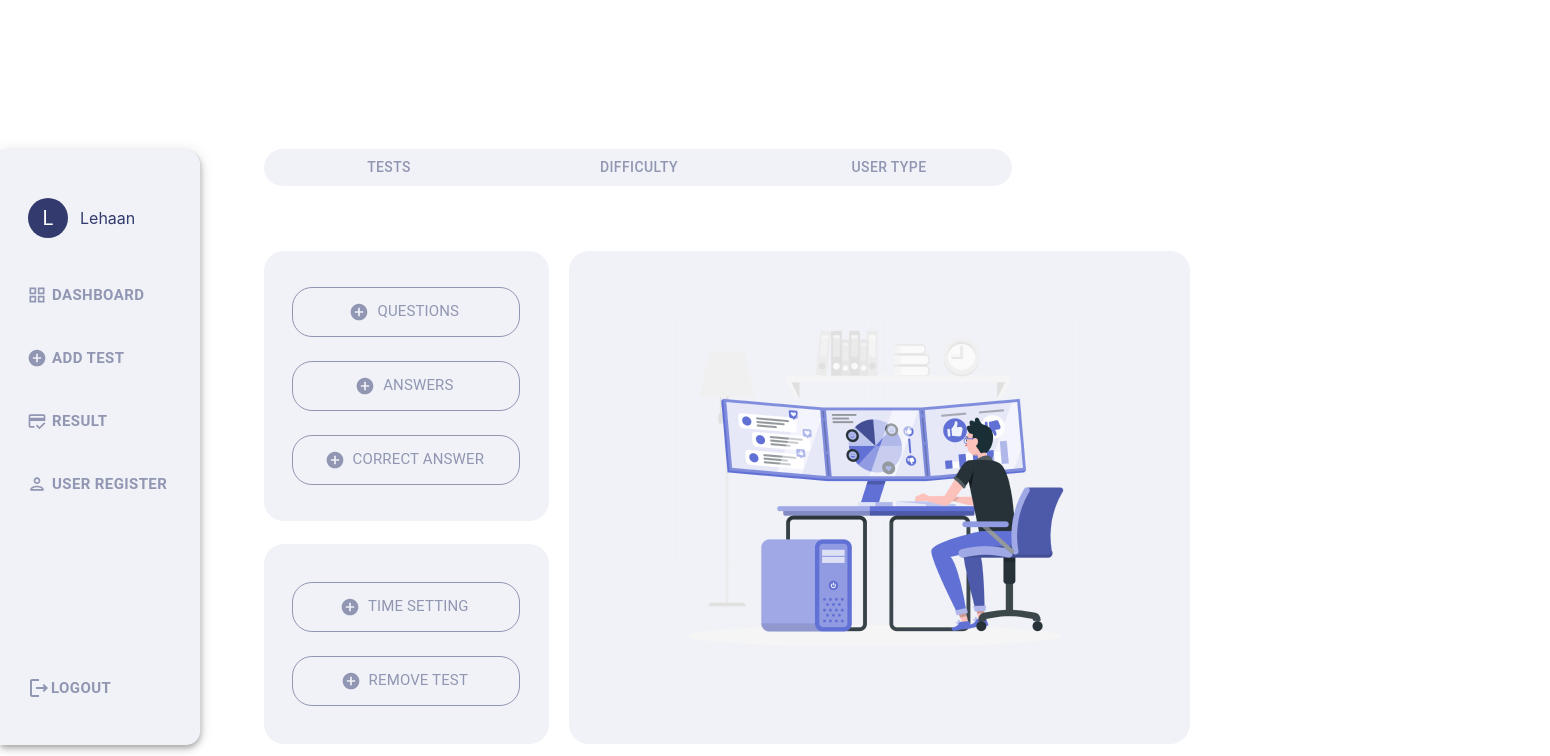
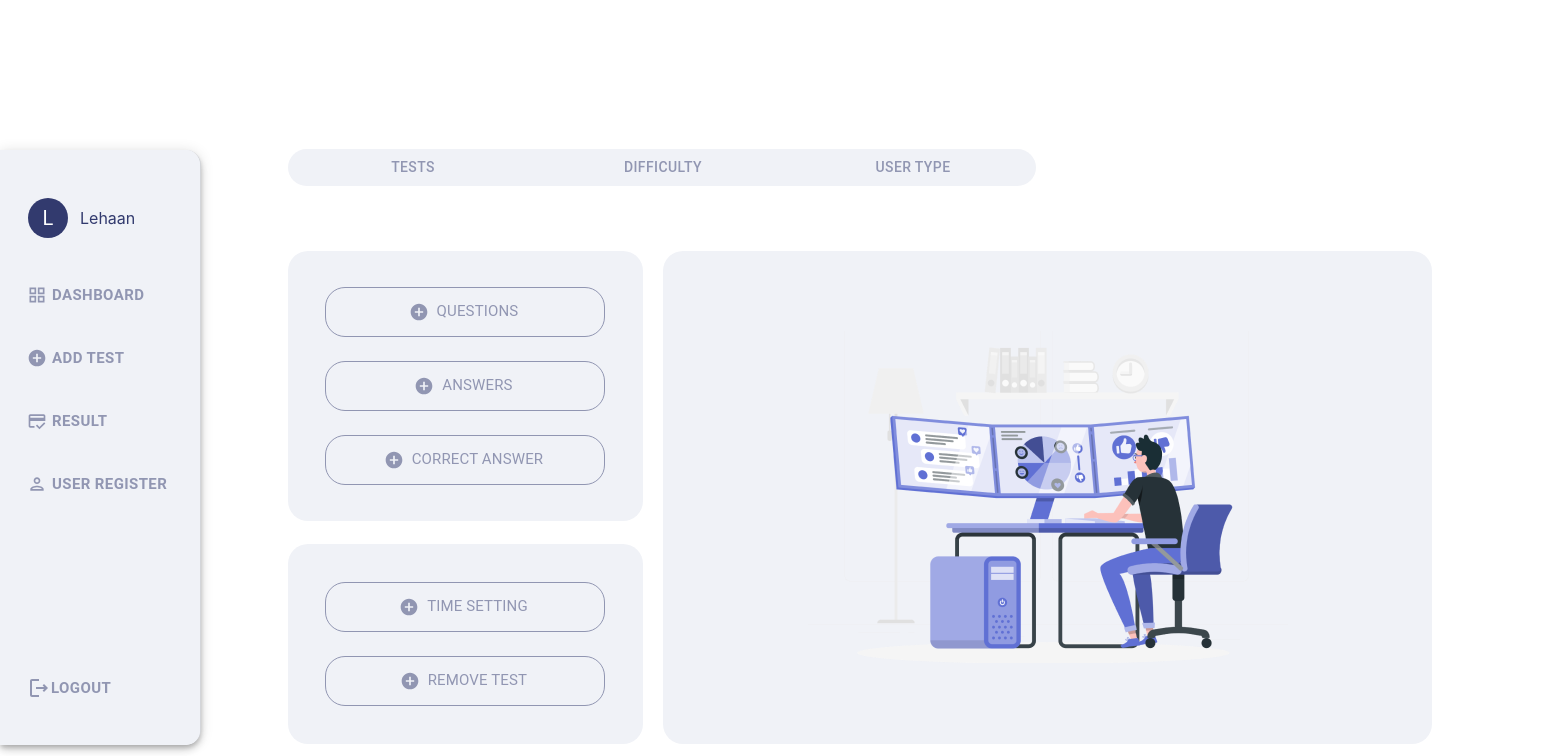
Before and after one commit to vimalehaan/Driving-License_Quizz-Application, a React (Create React App) app in the folder frontend/: page / in a window 1280 px wide. Shown: the top 756 px of the page, 1550 px wide, since content can reach past the window. Built offline with nearby package versions, Linux system fonts and the light colour scheme; the HTML template or start-up script is replaced by a standard one.

Commit message:
Some Button functions added

```diff
--- a/frontend/src/Components/Admin/AnswerTextField.js
+++ b/frontend/src/Components/Admin/AnswerTextField.js
@@ -31,21 +31,32 @@ import {
 } from '../Utils/Mui'
 
 import { useStylesOne } from './TypeQuestion';
+import { useState } from 'react';
 
-export default function AnswerTextField() {
+export default function AnswerTextField({ answers, onAnswerChange }) {
     const classes = useStylesOne();
-    const numbers = [1, 2, 3, 4];
+    // const numbers = [1, 2, 3, 4];
+
+
+    const handleChange = (event, index) => {
+        const value = event.target.value;
+        const newAnswers = [...answers];
+        newAnswers[index] = value;
+        onAnswerChange(newAnswers);
+    };
 
     return (
         <div>
-            {numbers.map((number) => (
-                <TextField key={number} className={classes.SmallTextField}
-                    id="standard-textarea"
+            {answers.map((answer, index) => (
+                <TextField key={index} className={classes.SmallTextField}
+                    id="`answer-${index}`"
                     maxRows={2}
-                    placeholder={`Answer ${number}`}
+                    placeholder={`Answer ${index + 1}`}
+                    value={answer}
                     inputProps={{ color: 'blue' }}
                     sx={{ marginTop: '5px', marginLeft: '0px', width: '600px' }}
                     InputProps={{ sx: { borderRadius: '20px' } }}
+                    onChange={(event) => handleChange(event, index)}
                 />
             ))}
         </div>
--- a/frontend/src/Components/Admin/QuestionTextField.js
+++ b/frontend/src/Components/Admin/QuestionTextField.js
@@ -33,8 +33,13 @@ import {
 
 import { useStylesOne } from './TypeQuestion';
 
-export default function QuestionTextField() {
+export default function QuestionTextField({initialValue, onChange}) {
     const classes = useStylesOne();
+    const handleChange = (event) => {
+        const newText = event.target.value;
+        onChange(newText); // Notify parent component of the change
+      };
+
 
     return (
         <div>
@@ -45,7 +50,8 @@ export default function QuestionTextField() {
                 multiline
                 sx={{ marginTop: '20px', marginLeft: '25px', width: '600px'}}
                 InputProps={{ sx: { borderRadius: '20px'} }}
-
+                value={initialValue} // Bind value to initialValue prop
+        onChange={handleChange} // Notify parent component of the change
             />
         </div>
     )
--- a/frontend/src/Components/Admin/SideBar.js
+++ b/frontend/src/Components/Admin/SideBar.js
@@ -94,13 +94,13 @@ function SideBar() {
         <Drawer className={classes.drawer}
             variant="permanent"
             anchor="left"
-            PaperProps={{ elevation: '5',}}
+            PaperProps={{ elevation: '5', }}
         >
             {/* <Toolbar /> */}
             <Grid container marginTop={6} marginLeft={-2}>
                 <Stack direction={"row"} marginLeft={5.5} >
                     <Avatar sx={{ bgcolor: '#323A6E' }}>L</Avatar>
-                <Typography className={classes.NameTypo} color= '#323A6E' variant="p" height={40} paddingTop={1.2} marginLeft={1.5}>Lehaan</Typography>
+                    <Typography className={classes.NameTypo} color='#323A6E' variant="p" height={40} paddingTop={1.2} marginLeft={1.5}>Lehaan</Typography>
                 </Stack>
 
                 <List sx={{ marginTop: '20px' }}>
@@ -117,8 +117,7 @@ function SideBar() {
                     ))}
                     <ListItem disablePadding >
 
-                    <SideButton sx={{ marginTop: '140px',marginLeft: '35px' }} disableElevation disableTouchRipple disableFocusRipple
-
+                        <SideButton sx={{ marginTop: '140px', marginLeft: '35px' }} disableElevation disableTouchRipple disableFocusRipple
                         >
                             <LogoutOutlinedIcon />
                             <Typography variant='h9' fontSize={15} fontWeight={600}>Logout</Typography>
--- /dev/null
+++ b/frontend/src/Components/Admin/Switch_Q&AField.js
@@ -0,0 +1,10 @@
+import React from "react";
+import { useState } from "react";
+
+export const handleButtonClick = (id, setActiveButton) => {
+
+    //Set a button active at a time..
+    setActiveButton((prevState) => ({
+      ...Object.fromEntries(Object.keys(prevState).map(key => [key, key === id ? true : false]))
+    }));
+  };
--- a/frontend/src/Components/Admin/TestIDContainer.js
+++ b/frontend/src/Components/Admin/TestIDContainer.js
@@ -30,10 +30,8 @@ import {
     Chip
 } from '../Utils/Mui'
 
-import { CusButton, Item } from '../Utils/StyledComponents'
 
 const IdBox = styled(Box)({
-
     borderRadius: '20px',
     display: 'flex',
     justifyContent: 'center',
@@ -59,7 +57,6 @@ export default function TestIdComponent({ testid }) {
                         marginLeft: '0px'
                     }}>
                     <Typography sx={{
-                        // fontSize: '18px',
                         display: 'flex',
                         justifyContent: 'center',
                         alignItems: 'center',
@@ -94,5 +91,4 @@ export default function TestIdComponent({ testid }) {
         </IdBox>
 
     )
-    // <CusButton />
 };
--- a/frontend/src/Components/Admin/TypeQuestion.js
+++ b/frontend/src/Components/Admin/TypeQuestion.js
@@ -29,18 +29,23 @@ import {
     TextField,
     Chip
 } from '../Utils/Mui'
+import Container from '@mui/material/Container';
 
 import { useTheme } from '@mui/material/styles';
 import useMediaQuery from '@mui/material/useMediaQuery';
 
 import { makeStyles } from '@mui/styles';
-import { Item, ItemOne, SmallButton } from '../Utils/StyledComponents';
+import { CusButton, CusButtonPurp, Item, ItemOne, SmallButton } from '../Utils/StyledComponents';
+import { handleButtonClick } from './Switch_Q&AField';
 import AnswerTextField from './AnswerTextField';
 import QuestionTextField from './QuestionTextField';
 import TestIdComponent from './TestIDContainer';
 
 import FormatBoldIcon from '@mui/icons-material/FormatBold';
+import NavigateNextIcon from '@mui/icons-material/NavigateNext';
+import NavigateBeforeIcon from '@mui/icons-material/NavigateBefore';
 import FormatUnderlinedIcon from '@mui/icons-material/FormatUnderlined';
+import CheckIcon from '@mui/icons-material/Check';
 import CloudUploadIcon from '@mui/icons-material/CloudUpload';
 import { IconButton } from '@mui/material';
 import { useState } from 'react';
@@ -90,15 +95,21 @@ export const useStylesOne = makeStyles((theme) => ({
     },
 }));
 
-export const switchCompo = (activeButton, id) => {
+export const switchCompo = (activeButton, id, setActiveButton) => {
     //id value is passed from "AddTest.js"...
     //This function is to switch the AddQustion and AddAnswer Text fields...
-    if (activeButton
-    ['addQuestions']) {
+
+    if (activeButton['addQuestions']) {
         return (
             <Stack direction={'column'} spacing={1.5} sx={{ marginTop: '-45px' }}>
-                <TestIdComponent testid={id}/>
+                <TestIdComponent testid={id} />
                 <AddQA index='addQuestions' />
+                <div style={{ display: 'flex', justifyContent: 'end' }}>
+                    <CusButtonPurp onClick={() => handleButtonClick('addAnswers', setActiveButton)} sx={{ width: '120px', fontWeight: '40px', }}>
+                        <Typography fontSize={16} sx={{ margin: '-2px -6px 0px 0px' }}>Answers</Typography>
+                        <NavigateNextIcon sx={{ marginRight: '-8px' }} />
+                    </CusButtonPurp>
+                </div>
             </Stack>
 
         );
@@ -107,6 +118,18 @@ export const switchCompo = (activeButton, id) => {
             <Stack direction={'column'} spacing={1.5} sx={{ marginTop: '-45px' }}>
                 <TestIdComponent testid={id} />
                 <AddQA index='addAnswers' />
+                <Stack direction={'row'} justifyContent={'space-between'}>
+                    <CusButtonPurp onClick={() => handleButtonClick('addQuestions', setActiveButton)} sx={{ width: '120px', fontWeight: '40px', }}>
+                        <NavigateBeforeIcon sx={{ margin: '0px 0 0 -10px' }} />
+                        <Typography fontSize={16} sx={{ margin: '0px 0px 0px -4px' }}>Question</Typography>
+                    </CusButtonPurp>
+
+                    <CusButtonPurp sx={{ width: '100px', fontWeight: '40px', }}>
+                        <CheckIcon sx={{ fontSize: '20px', margin: '-2px 0 0 -4px' }} />
+                        <Typography fontSize={16} sx={{ margin: '-1px 0px 0px 3px' }}>Save</Typography>
+                    </CusButtonPurp>
+                </Stack>
+
             </Stack>
         );
     }
@@ -117,6 +140,9 @@ function AddQA({ index }) {
 
 
     const [activeButton, setActiveButton] = useState({});
+    const [questionText, setQuestionText] = useState('');
+    const [answers, setAnswers] = useState(['', '', '', '']);
+
 
     const enableButton = (id) => {            //set buttons active and deactive..
         setActiveButton((prevState) => ({
@@ -172,15 +198,11 @@ function AddQA({ index }) {
 
                         <Stack sx={{ height: '250px' }}>
                             {/* <QuestionTextField /> */}
-                            {index === 'addQuestions' ? <QuestionTextField /> : index === 'addAnswers' ? <AnswerTextField /> : null}
+                            {index === 'addQuestions' ? <QuestionTextField initialValue={questionText} onChange={setQuestionText} />
+                                : index === 'addAnswers' ? <AnswerTextField answers={answers} onAnswerChange={setAnswers} />
+                                    : null}
 
                         </Stack>
-                        {/* <Stack sx={{ marginBottom: '-150px', marginLeft: '8px' }}>
-                            <IconButton disableElevation sx={{ color: '#9196B2', width: '120px', border: '0px', }} className={classes.textButton} disableTouchRipple disableFocusRipple>
-                                <CloudUploadIcon sx={{ fontSize: '17px', marginRight: '5px' }} />
-                                <Typography variant='h9' fontSize={14} fontWeight={30}>Upload</Typography>
-                            </IconButton>
-                        </Stack> */}
 
                     </form>
                 </ItemOne>
--- a/frontend/src/Components/Utils/StyledComponents.js
+++ b/frontend/src/Components/Utils/StyledComponents.js
@@ -29,6 +29,7 @@ import {
   Pagination,
   Chip
 } from './Mui'
+import { IconButton } from '@mui/material';
 
 export const CusButton = styled(Button)(({ clicked }) => ({
   borderRadius: '20px',
@@ -40,6 +41,30 @@ export const CusButton = styled(Button)(({ clicked }) => ({
     color: clicked ? '#F0F2F7' : '#6070D4',
     borderColor: "#6070D4",
     backgroundColor: clicked ? '#6070D4' : null,
+  },
+}));
+
+export const CusBigButton = styled(Button)(({ clicked }) => ({
+  width: '280px',
+  height: '50px',
+  borderRadius: '20px',
+  borderColor: clicked ? '#6070D4' : '#9196B2',
+  color: clicked ? '#F0F2F7' : '#9196B2',
+  backgroundColor: clicked ? '#6070D4' : null,
+  "&:hover": {
+    color: clicked ? '#F0F2F7' : '#6070D4',
+    borderColor: "#6070D4",
+    backgroundColor: clicked ? '#6070D4' : null,
+  },
+}));
+
+export const CusButtonPurp = styled(IconButton)(({ clicked }) => ({
+  borderRadius: '20px',
+  height: '35px',
+  color: '#F0F2F7',
+  backgroundColor: '#6070D4' ,
+  "&:hover": {
+    backgroundColor:'#5c6bc0',
   },
 }));
 
--- a/frontend/src/Pages/AdminPage/AddTest.js
+++ b/frontend/src/Pages/AdminPage/AddTest.js
@@ -1,73 +1,68 @@
+import React from "react";
+import { useState } from "react";
 
-import { useState } from "react";
-import { makeStyles } from '@mui/styles';
-import AddQA from "../../Components/Admin/TypeQuestion";
-import { CusButton, Item } from "../../Components/Utils/StyledComponents";
+import { Grid } from "@mui/material";
+import Container from '@mui/material/Container';
+import Box from '@mui/material/Box';
+import Stack from "@mui/material/Stack";
+
+import Typography from '@mui/material/Typography';
+import AddCircleOutlinedIcon from '@mui/icons-material/AddCircleOutlined';
 import { useTheme } from '@mui/material/styles';
 import useMediaQuery from '@mui/material/useMediaQuery';
+
+import { Item, CusBigButton } from "../../Components/Utils/StyledComponents";
 import { switchCompo } from "../../Components/Admin/TypeQuestion";
-import { Container } from "@mui/material";
+import { handleButtonClick } from "../../Components/Admin/Switch_Q&AField";
+import { TopButtons } from "../../Components/Admin/TopButtons";
+import SideBar from "../../Components/Admin/SideBar";
 
-import {
-  React,
-  Grid,
-  styled,
-  Paper,
-  Avatar,
-  ButtonGroup,
-  Box,
-  Button,
-  BottomNavigation,
-  BottomNavigationAction,
-  Drawer,
-  CssBaseline,
-  AppBar,
-  Toolbar,
-  Stack,
-  List,
-  Typography,
-  Divider,
-  ListItem,
-  ListItemButton,
-  ListItemIcon,
-  ListItemText,
-  GridViewOutlinedIcon,
-  AddCircleOutlinedIcon,
-  CreditScoreOutlinedIcon,
-  PersonOutlinedIcon,
-  LogoutOutlinedIcon,
-  Pagination,
-  Chip
-} from '../../Components/Utils/Mui'
-
-import SideBar from "../../Components/Admin/SideBar";
-import { TopButtons } from "../../Components/Admin/TopButtons";
 
 function AddTest() {
 
-  const [activeButton, setActiveButton] = useState({ addQuestions: false, addAnswers: false, correctAnswer: false, timeSetting: false, removeTest: false });
+  const [activeButton, setActiveButton] = useState(
+    { addQuestions: false, addAnswers: false, correctAnswer: false, timeSetting: false, removeTest: false }
+  );
 
-  const handleButtonClick = (id) => {
-    setActiveButton((prevState) => ({                                       //Set a button active at a time..
-      ...Object.fromEntries(Object.keys(prevState).map(key => [key, key === id ? true : false]))
-    }));
-  };
+
+
   const theme = useTheme();
 
   const matches = useMediaQuery(theme.breakpoints.not('md'));
 
   return (
+    <Container
+      maxWidth={false}
+      sx={{
+        display: 'flex',
+        justifyContent: 'center',
+        width: '1550px'
+      }}>
+
       <Box sx={{ display: 'flex' }}>
-
         <SideBar />
 
         <Box
           component="main"
-        sx={{ flexGrow: 1, height: '650px', p: 3, marginTop: '75px', marginRight: '50px', }}
+          sx={{
+            flexGrow: 1,
+            height: '650px',
+            p: 3,
+            marginTop: '75px',
+            marginRight: '50px',
+          }}
         >
           <Grid container spacing='20px' sx={{ marginTop: '30px' }}>
+
             <Grid item lg='12' sx={{ marginBottom: '45px' }}>
-            <Box sx={{ display: 'flex', justifyContent: 'left', width: '748px', borderRadius: '20px', backgroundColor: '#F0F2F7' }}>
+              <Box
+                sx={{
+                  display: 'flex',
+                  justifyContent: 'left',
+                  width: '748px',
+                  borderRadius: '20px',
+                  backgroundColor: '#F0F2F7'
+                }}>
                 <TopButtons buttons={['Tests', 'Car', 'Commercial Vehicle', 'Motorbike']} sx={{ width: '250px' }} />
                 <TopButtons buttons={['Difficulty', 'Easy', 'Hard']} />
                 <TopButtons buttons={['User Type', 'Normal', 'Premium']} />
@@ -75,48 +70,101 @@ function AddTest() {
             </Grid>
 
             <Grid item lg='3.8' xs='12'>
-            <Item elevation={0} sx={{backgroundColor: matches ? '#F0F2F7' : 'transparent' ,height: matches ? "270px" : "70px", justifyContent: matches ? "center" : "left",marginBottom: matches?'23px': '-5px' }}>
-              <Stack direction={matches ? "column" : "row"} spacing={matches? 3:  1} sx={{ width: "100%", alignItems: "center"}}>
-                <CusButton variant="outlined" sx={{ width: matches? '80%':'25%', height: matches ? '50px' : '40px', }} disableTouchRipple
+              <Item elevation={0}
+                sx={{
+                  height: "270px",
+                  justifyContent: "center",
+                  marginBottom: '23px'
+                }}
+              >
+
+                <Stack
+                  direction={matches ? "column" : "row"}
+                  spacing={matches ? 3 : 1}
+                  sx={{ width: "100%", alignItems: "center" }}>
+
+                  <CusBigButton variant="outlined"
+                    disableTouchRipple
                     clicked={activeButton['addQuestions']}
-                  onClick={() => handleButtonClick('addQuestions')}
-                  startIcon={<AddCircleOutlinedIcon fontSize="small"/>}><Typography fontSize= {matches? '15px':'13px'}>Questions</Typography></CusButton>
-                <CusButton variant="outlined" sx={{ width: matches? '80%':'25%', height: matches ? '50px' : '40px', }} disableTouchRipple
+                    onClick={() => handleButtonClick('addQuestions', setActiveButton)}
+                    startIcon={<AddCircleOutlinedIcon fontSize="small" />}>
+                    <Typography fontSize={matches ? '15px' : '13px'}>Questions</Typography>
+                  </CusBigButton>
+
+                  <CusBigButton variant="outlined"
+                    disableTouchRipple
                     clicked={activeButton['addAnswers']}
-                  onClick={() => handleButtonClick('addAnswers')}
-                  startIcon={<AddCircleOutlinedIcon />}><Typography fontSize= {matches? '15px':'13px'}>Answers</Typography></CusButton>
-                <CusButton variant="outlined" sx={{ width: matches? '80%':'25%', height: matches ? '50px' : '40px', }} disableTouchRipple
+                    onClick={() => handleButtonClick('addAnswers', setActiveButton)}
+                    startIcon={<AddCircleOutlinedIcon />}>
+                    <Typography fontSize={matches ? '15px' : '13px'}>Answers</Typography>
+                  </CusBigButton>
+
+                  <CusBigButton variant="outlined"
+                    disableTouchRipple
                     clicked={activeButton['correctAnswer']}
-                  onClick={() => handleButtonClick('correctAnswer')}
-                  startIcon={<AddCircleOutlinedIcon />}><Typography fontSize= {matches? '15px':'13px'}>Correct Answer</Typography></CusButton>
+                    onClick={() => handleButtonClick('correctAnswer', setActiveButton)}
+                    startIcon={<AddCircleOutlinedIcon />}>
+                    <Typography fontSize={matches ? '15px' : '13px'}>Correct Answer</Typography>
+                  </CusBigButton>
+
+                </Stack>
+
+              </Item>
+
+
+
+              <Item elevation={0}
+                sx={{
+                  backgroundColor: '#F0F2F7',
+                  width: '100%',
+                  height: "200px",
+                  justifyContent: "center",
+                }}>
+
+                <Stack direction={"column"} spacing={3}
+                  sx={{
+                    width: "100%",
+                    alignItems: "center"
+                  }}>
+
+                  <CusBigButton variant="outlined"
+                    clicked={activeButton['timeSetting']}
+                    onClick={() => handleButtonClick('timeSetting', setActiveButton)}
+                    disableTouchRipple
+                    startIcon={<AddCircleOutlinedIcon />}>
+                    <Typography fontSize={'15px'}>Time Setting</Typography>
+                  </CusBigButton>
+
+                  <CusBigButton variant="outlined"
+                    clicked={activeButton['removeTest']}
+                    onClick={() => handleButtonClick('removeTest', setActiveButton)}
+                    disableTouchRipple
+                    startIcon={<AddCircleOutlinedIcon />}>
+                    <Typography fontSize={'15px'}>Remove Test</Typography>
+                  </CusBigButton>
+
+                </Stack>
+
+              </Item>
+
+            </Grid>
+
+            <Grid item lg='8' xs='12'>
+
+              <Item elevation={0} sx={{ height: '493px', justifyContent: 'center' }}>
+                <Stack direction={'column'} spacing={1.5} sx={{ marginTop: 'px' }}>
+                  {switchCompo(activeButton, "CEG_023", setActiveButton)}
                 </Stack>
               </Item>
 
-            <Item elevation={0} sx={{backgroundColor: matches ? '#F0F2F7' : 'transparent', width: matches? '100%':'60%',height: matches ? "200px" : "70px", justifyContent: matches ? "center" : "left",}}>
-              <Stack direction={matches ? "column" : "row"} spacing={matches? 3:  1} sx={{ width: "100%", alignItems: "center"}}>
-                <CusButton variant="outlined" sx={{ width: matches? '80%':'41%', height: matches ? '50px' : '40px', }}
-                  clicked={activeButton['timeSetting']}
-                  onClick={() => handleButtonClick('timeSetting')}
-                  disableTouchRipple startIcon={<AddCircleOutlinedIcon />}><Typography fontSize= {matches? '15px':'13px'}>Time Setting</Typography></CusButton>
-                <CusButton variant="outlined" sx={{ width: matches? '80%':'41%', height: matches ? '50px' : '40px', }}
-                  clicked={activeButton['removeTest']}
-                  onClick={() => handleButtonClick('removeTest')}
-                  disableTouchRipple startIcon={<AddCircleOutlinedIcon />}><Typography fontSize= {matches? '15px':'13px'}>Remove Test</Typography></CusButton>
-              </Stack>
-            </Item>
             </Grid>
 
-          <Grid item lg='8' xs='12'>
-            <Item elevation={0} sx={{ height: '493px', justifyContent: 'center' }}>
-              <Stack direction={'column'} spacing={1.5} sx={{ marginTop: '-35px' }}>
-                {switchCompo(activeButton, "CEG_023")}
-              </Stack>
-            </Item>
-          </Grid>
           </Grid>
         </Box>
       </Box>
+    </Container>
   );
+
 }
 
 export default AddTest;
```
Also changed, not shown: frontend/src/Components/Admin/TopButtons.js (+5 -18 lines), 1 other file (tests, documents, lock files or other folders). Lines whose indentation alone changed are shown as unchanged.
